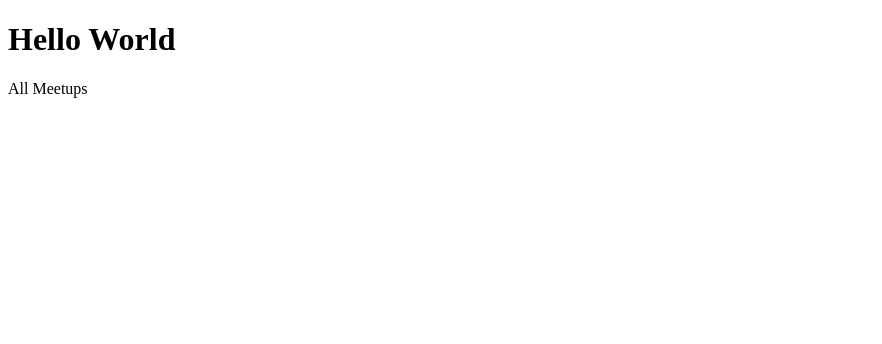
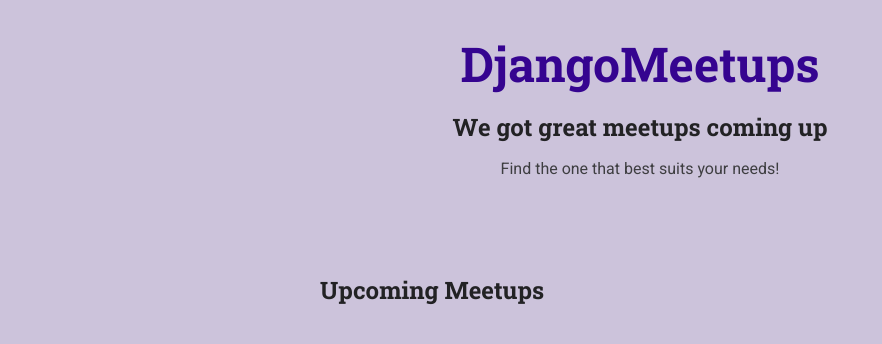
Before and after one commit to augtal/Django_Tutorial, a Django app: template meetups/templates/meetups/index.html in a window 1280 px wide. Shown: the top 344 px of the page, without its empty margins (0-882 px from the left). Run offline with Django 3.2, Linux system fonts and the light colour scheme; the template is opened without the code that fills it, so the values that code supplies are empty.

Commit message:
Added meetups page and detailed meetups page

```diff
--- a/meetups/templates/meetups/index.html
+++ b/meetups/templates/meetups/index.html
@@ -1,3 +1,4 @@
+{% load static %}
 <!DOCTYPE html>
 <html lang='en'>
     <head>
@@ -6,10 +7,39 @@
         <title>All meetups</title>
         <meta name="description" content="">
         <meta name="viewport" content="width=device-width, initial-scale=1">
-        <link rel="stylesheet" href="">
+        <link rel="stylesheet" href="{% static 'meetups/styles/base.css' %}">
+        <link rel="stylesheet" href="{% static 'meetups/styles/all-meetups.css' %}">
     </head>
     <body>
-        <h1>Hello World</h1>
-        <p> All Meetups</p>
+        <header id="main-header">
+            <nav><a href="/meetups" id="main-logo">DjangoMeetups</a></nav>
+            <h1>We got great meetups coming up</h1>
+            <p> Find the one that best suits your needs! </p>
+        </header>
+        <main>
+            <section>
+                <h2>Upcoming Meetups</h2>
+                <ol>
+                {% for meetups_item in meetups %}
+                    <li class="meetup-item">
+                        <article>
+                            <div class="meetup-summary">
+                                <div class="meetup-image">
+                                    <img src="" alt="">
+                                </div>
+                                <div class="meetup-details">
+                                    <h3>{{ meetups_item.title}}</h3>
+                                    <address>{{ meetups_item.location }}</address>
+                                </div>
+                                <div class="meetup-actions">
+                                    <a href="" class="btn">More details</a>
+                                </div>
+                            </div>
+                        </article>
+                    </li>
+                {% endfor %}
+                </ol>
+            </section>
+        </main>
     </body>
 </html>
```
Also changed, not shown: meetups/templates/meetups/meetup-detail.html (added, +38 -0 lines), meetups/views.py (+20 -1 lines).
